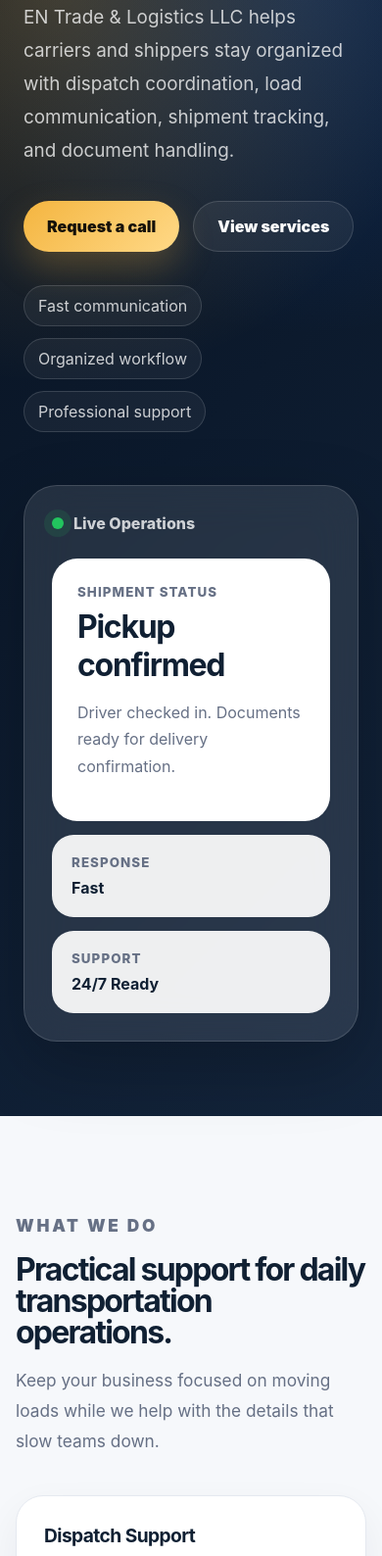
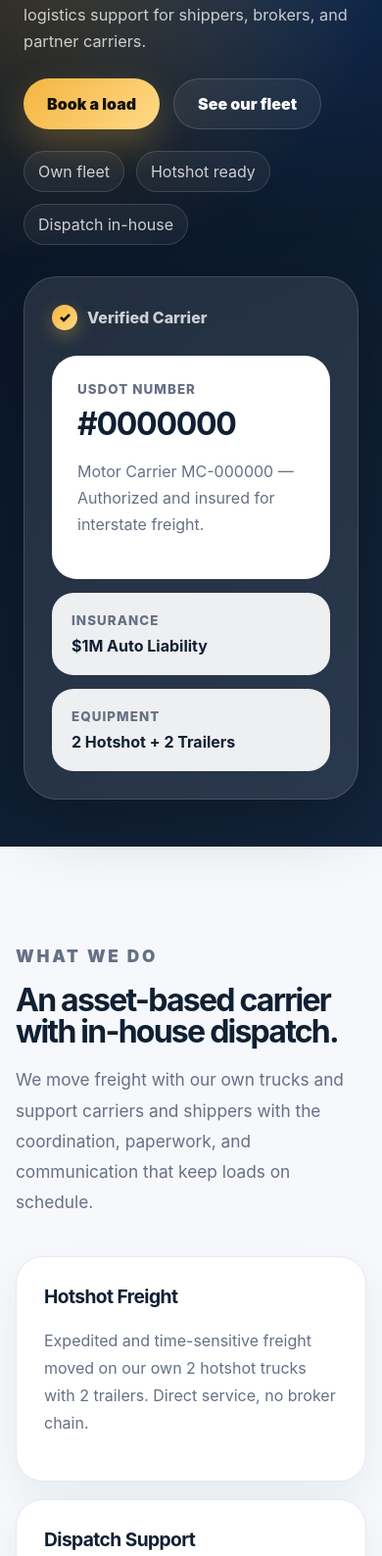
Before and after one commit to Nate-valerian/turbo-adventure, a website: page index.html in a window 390 px wide. Shown: the part 386-1974 px from the top of the page at 98% size. Drawn offline with Linux system fonts and the light colour scheme.

Commit message:
Flatten folder structure and rebrand as carrier-first
- Move project files from nested en-trade-logistics-site/ to repo root
- Update contact info: phone +1 (650) 582-5555, email info@loadvoy.com
- Rebrand site as asset-based hotshot carrier (2 trucks + 2 trailers)
  with dispatch as secondary offering
- Replace fake "Live Operations" hero card with "Verified Carrier"
  credentials card (USDOT/MC/insurance placeholders)
- Rename "Services" nav link to "Carrier" and CTA to "See our fleet"
- Tighten hero typography and spacing on desktop and mobile
- Update title, meta description, OG tags for carrier positioning

```diff
--- a/en-trade-logistics-site/index.html
+++ b/index.html
@@ -3,15 +3,15 @@
   <head>
     <meta charset="UTF-8" />
     <meta name="viewport" content="width=device-width, initial-scale=1.0" />
-    <title>EN Trade & Logistics LLC | Dispatch & Logistics Support</title>
+    <title>EN Trade & Logistics LLC | Hotshot Carrier & Dispatch Services</title>
     <meta
       name="description"
-      content="EN Trade & Logistics LLC provides reliable dispatch, logistics coordination, carrier support, shipment tracking, and documentation services."
+      content="EN Trade & Logistics LLC is an asset-based hotshot carrier operating 2 trucks and 2 trailers, with in-house dispatch, document handling, and shipment tracking."
     />
-    <meta property="og:title" content="EN Trade & Logistics LLC" />
+    <meta property="og:title" content="EN Trade & Logistics LLC — Hotshot Carrier" />
     <meta
       property="og:description"
-      content="Reliable dispatch and logistics support for carriers and shippers."
+      content="Asset-based hotshot carrier with our own fleet. Dispatch, documentation, and shipment tracking for shippers and brokers."
     />
     <meta property="og:type" content="website" />
     <link rel="stylesheet" href="./styles.css" />
@@ -33,7 +33,7 @@
         </button>
 
         <div class="nav-links" id="navLinks">
-          <a href="#services">Services</a>
+          <a href="#services">Carrier</a>
           <a href="#dispatch">Dispatch</a>
           <a href="#about">About</a>
           <a href="#contact" class="nav-cta">Contact</a>
@@ -44,43 +44,44 @@
     <main id="home">
       <section class="hero">
         <div class="hero-content">
-          <p class="eyebrow">Dispatch • Logistics • Carrier Support</p>
-          <h1>Reliable logistics support that keeps freight moving.</h1>
+          <p class="eyebrow">Hotshot Carrier • Asset-Based • Dispatch</p>
+          <h1>We own our trucks. We move your freight.</h1>
           <p class="hero-text">
-            EN Trade & Logistics LLC helps carriers and shippers stay organized with dispatch
-            coordination, load communication, shipment tracking, and document handling.
+            EN Trade & Logistics LLC is an asset-based hotshot carrier operating
+            <strong>2 hotshot trucks and 2 trailers</strong> — plus full dispatch and
+            logistics support for shippers, brokers, and partner carriers.
           </p>
 
           <div class="hero-actions">
-            <a class="btn primary" href="#contact">Request a call</a>
-            <a class="btn secondary" href="#services">View services</a>
+            <a class="btn primary" href="#contact">Book a load</a>
+            <a class="btn secondary" href="#services">See our fleet</a>
           </div>
 
           <div class="trust-row">
-            <span>Fast communication</span>
-            <span>Organized workflow</span>
-            <span>Professional support</span>
+            <span>Own fleet</span>
+            <span>Hotshot ready</span>
+            <span>Dispatch in-house</span>
           </div>
         </div>
 
-        <div class="hero-card" aria-label="Logistics status card">
+        <div class="hero-card" aria-label="Carrier credentials">
           <div class="status-header">
-            <span class="status-dot"></span>
-            <span>Live Operations</span>
+            <span class="status-badge">✓</span>
+            <span>Verified Carrier</span>
           </div>
           <div class="load-card">
-            <small>Shipment status</small>
-            <strong>Pickup confirmed</strong>
-            <p>Driver checked in. Documents ready for delivery confirmation.</p>
+            <small>USDOT Number</small>
+            <strong>#0000000</strong>
+            <p>Motor Carrier MC-000000 — Authorized and insured for interstate freight.</p>
           </div>
           <div class="load-grid">
             <div>
-              <small>Response</small>
-              <strong>Fast</strong>
+              <small>Insurance</small>
+              <strong>$1M Auto Liability</strong>
             </div>
             <div>
-              <small>Support</small>
-              <strong>24/7 Ready</strong>
+              <small>Equipment</small>
+              <strong>2 Hotshot + 2 Trailers</strong>
             </div>
           </div>
         </div>
@@ -89,34 +90,35 @@
       <section class="section" id="services">
         <div class="section-heading">
           <p class="eyebrow">What we do</p>
-          <h2>Practical support for daily transportation operations.</h2>
+          <h2>An asset-based carrier with in-house dispatch.</h2>
           <p>
-            Keep your business focused on moving loads while we help with the details that slow
-            teams down.
+            We move freight with our own trucks and support carriers and shippers with the
+            coordination, paperwork, and communication that keep loads on schedule.
           </p>
         </div>
 
         <div class="cards">
           <article class="card">
-            <h3>Dispatch Support</h3>
+            <h3>Hotshot Freight</h3>
             <p>
-              Load coordination, driver communication, pickup and delivery updates, and daily
-              operational support.
+              Expedited and time-sensitive freight moved on our own 2 hotshot trucks with 2
+              trailers. Direct service, no broker chain.
             </p>
           </article>
 
           <article class="card">
-            <h3>Carrier Communication</h3>
+            <h3>Dispatch Support</h3>
             <p>
-              Clear communication with drivers, brokers, customers, and partners to keep every
-              shipment moving smoothly.
+              Load coordination, driver communication, pickup and delivery updates, and daily
+              operational support for partner carriers.
             </p>
           </article>
 
           <article class="card">
             <h3>Document Handling</h3>
             <p>
-              Support with BOLs, PODs, rate confirmations, invoice documents, and delivery records.
+              BOLs, PODs, rate confirmations, invoice documents, and delivery records — handled
+              cleanly and on time.
             </p>
           </article>
 
@@ -159,25 +161,26 @@
       <section class="section muted" id="about">
         <div class="section-heading">
           <p class="eyebrow">About us</p>
-          <h2>Professional support for reliable transportation.</h2>
+          <h2>Asset-based carrier. Built for reliable freight.</h2>
           <p>
-            EN Trade & Logistics LLC is focused on helping transportation businesses operate with
-            better communication, cleaner documentation, and stronger daily coordination.
+            EN Trade & Logistics LLC operates its own fleet of hotshot trucks and trailers, paired
+            with an in-house dispatch operation. We move freight directly and support shippers and
+            partner carriers with cleaner communication and documentation.
           </p>
         </div>
 
         <div class="stats">
           <div>
-            <strong>Dispatch</strong>
-            <span>Daily operational coordination</span>
+            <strong>2 Trucks</strong>
+            <span>Hotshot rigs in our active fleet</span>
           </div>
           <div>
-            <strong>Logistics</strong>
-            <span>Shipment and document support</span>
+            <strong>2 Trailers</strong>
+            <span>Ready for expedited freight</span>
           </div>
           <div>
-            <strong>Service</strong>
-            <span>Clear communication with people</span>
+            <strong>In-house Dispatch</strong>
+            <span>Direct coordination, no middlemen</span>
           </div>
         </div>
       </section>
@@ -191,8 +194,8 @@
           </p>
 
           <div class="contact-details">
-            <a href="tel:+10000000000">Phone: +1 (000) 000-0000</a>
-            <a href="mailto:info@yourdomain.com">Email: info@yourdomain.com</a>
+            <a href="tel:+16505825555">Phone: +1 (650) 582-5555</a>
+            <a href="mailto:info@loadvoy.com">Email: info@loadvoy.com</a>
             <span>Location: United States</span>
           </div>
         </div>
--- a/en-trade-logistics-site/styles.css
+++ b/styles.css
@@ -108,7 +108,7 @@ a {
 
 .hero {
   min-height: calc(100vh - 78px);
-  padding: 92px max(24px, calc((100vw - 1160px) / 2)) 76px;
+  padding: 56px max(24px, calc((100vw - 1160px) / 2)) 72px;
   display: grid;
   grid-template-columns: 1.1fr 0.9fr;
   gap: 54px;
@@ -131,10 +131,10 @@ a {
 
 .hero h1 {
   margin: 0;
-  max-width: 780px;
-  font-size: clamp(2.75rem, 7vw, 5.8rem);
-  line-height: 0.94;
-  letter-spacing: -0.07em;
+  max-width: 680px;
+  font-size: clamp(2.5rem, 5.5vw, 4.6rem);
+  line-height: 1.02;
+  letter-spacing: -0.055em;
 }
 
 .hero-text {
@@ -214,6 +214,19 @@ a {
   border-radius: 999px;
   background: #22c55e;
   box-shadow: 0 0 0 8px rgba(34, 197, 94, 0.12);
+}
+
+.status-badge {
+  width: 26px;
+  height: 26px;
+  border-radius: 999px;
+  display: grid;
+  place-items: center;
+  font-weight: 900;
+  font-size: 0.9rem;
+  color: #15110a;
+  background: linear-gradient(135deg, var(--gold), #ffd987);
+  box-shadow: 0 6px 18px rgba(244, 181, 64, 0.35);
 }
 
 .load-card {
@@ -496,11 +509,28 @@ a {
 
 @media (max-width: 620px) {
   .hero {
-    padding-top: 58px;
+    padding-top: 40px;
+    padding-bottom: 48px;
+    gap: 32px;
   }
 
   .hero h1 {
-    font-size: 3rem;
+    font-size: 2.5rem;
+    line-height: 1.05;
+  }
+
+  .hero-text {
+    margin-top: 18px;
+    font-size: 1.02rem;
+    line-height: 1.65;
+  }
+
+  .hero-actions {
+    margin-top: 24px;
+  }
+
+  .trust-row {
+    margin-top: 22px;
   }
 
   .cards,
```
Also changed, not shown: README.md (renamed from en-trade-logistics-site/README.md), README_DEPLOY.md (renamed from en-trade-logistics-site/README_DEPLOY.md), netlify.toml (renamed from en-trade-logistics-site/netlify.toml), package.json (renamed from en-trade-logistics-site/package.json).
